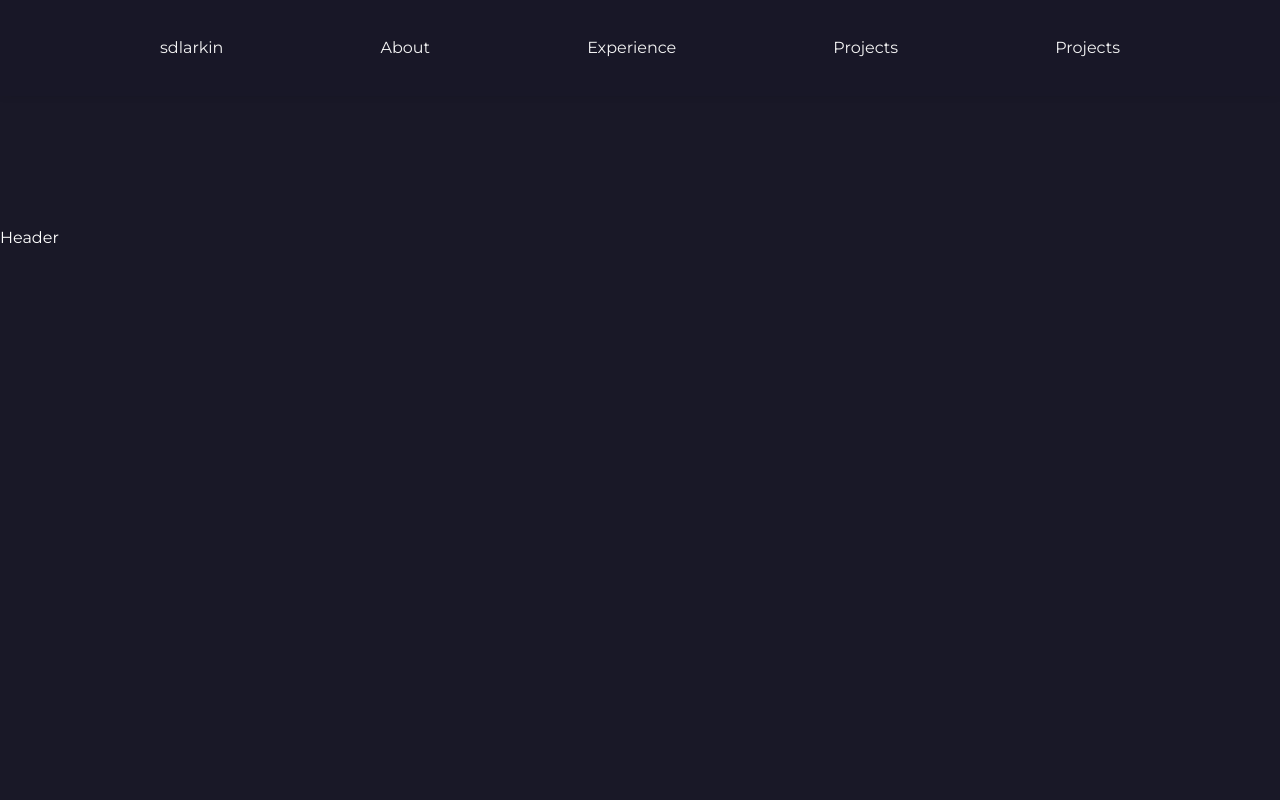
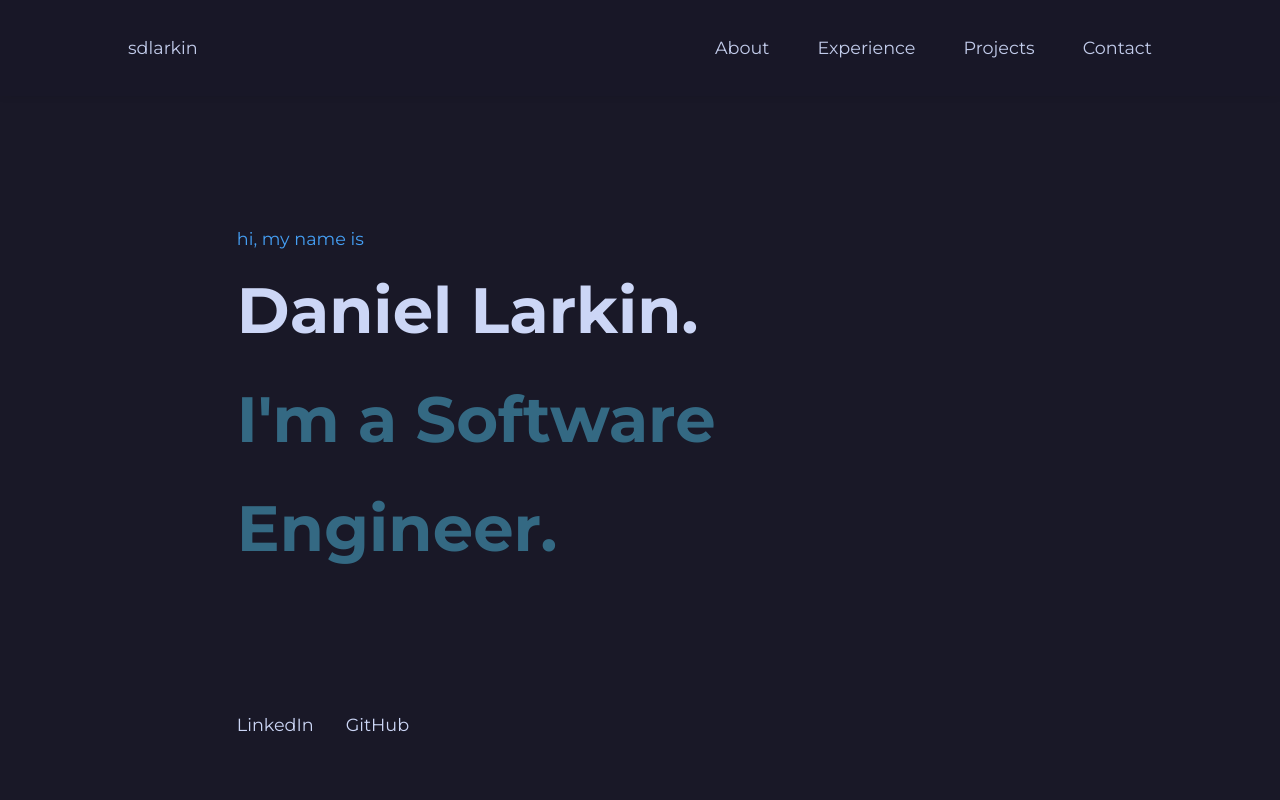
Before and after one commit to larkindaniel/sdlarkin, a React (Create React App) app: page / in a window 1280 px wide. Shown: the top 800 px of the page. Built offline with nearby package versions, Linux system fonts and the light colour scheme.

Commit message:
header and nav

```diff
--- a/src/components/footer/Footer.jsx
+++ b/src/components/footer/Footer.jsx
@@ -2,7 +2,7 @@ import React from "react";
 import "./footer.css";
 
 const Footer = () => {
-  return <div>Footer</div>;
+  return <section id = "footer">Footer</section>;
 };
 
 export default Footer;
--- a/src/components/header/Header.jsx
+++ b/src/components/header/Header.jsx
@@ -1,8 +1,18 @@
 import React from "react";
 import "./header.css";
+import HeaderSocials from "./HeaderSocials";
 
 const Header = () => {
-  return <section id="footer">Header</section>;
+  return (
+    <header>
+      <div className="container header__container">
+        <h className="header__intro">hi, my name is </h>
+        <h2>Daniel Larkin.</h2>
+        <h2 className="text-light">I'm a Software Engineer.</h2>
+        <HeaderSocials/>
+      </div>
+    </header>
+  );
 };
 
 export default Header;
--- /dev/null
+++ b/src/components/header/HeaderSocials.jsx
@@ -0,0 +1,16 @@
+import React from "react";
+
+const HeaderSocials = () => {
+  return (
+    <div className="header__socials">
+      <a href="https://www.linkedin.com/in/sdlarkin/" target="_blank">
+        LinkedIn
+      </a>
+      <a href="https://github.com/larkindaniel" target="_blank" className="header__push">
+        GitHub
+      </a>
+    </div>
+  );
+};
+
+export default HeaderSocials;
--- a/src/components/header/header.css
+++ b/src/components/header/header.css
@@ -0,0 +1,32 @@
+
+
+header{
+    height: 100vh;
+    padding-top: 8rem;
+    overflow: hidden;
+}
+.header__intro{
+    color: var(--color-primary);
+    display: flex;
+    height: 2rem;
+}
+
+.header__container {
+    text-align: left;
+    height: 100%;
+    position: relative;
+
+  }
+
+.header__socials{
+    padding-top: 8rem;
+    display: flex;
+    align-items: center;
+    column-gap: 2rem;
+
+
+}
+
+.header__push{
+    margin-right: auto;
+}
--- a/src/components/nav/Nav.jsx
+++ b/src/components/nav/Nav.jsx
@@ -1,17 +1,22 @@
 import React from "react";
 import "./nav.css";
 import useScrollDirection from "./scrolldirection";
+import LOGO from "../../assets/logo.PNG";
 
 const Nav = () => {
   const scrollDirection = useScrollDirection();
   console.log(scrollDirection);
   return (
     <nav className={`navbar ${scrollDirection === "down" ? "hide" : "show"}`}>
-      <a id="test" href="#"> sdlarkin </a>
-      <a href="#about">About</a>
+      <a href="#">
+        sdlarkin
+      </a>
+      <a href="#about" className="nav__push">
+        About
+      </a>
       <a href="#experience">Experience</a>
       <a href="#projects">Projects</a>
-      <a href="#contact">Projects</a>
+      <a href="#contact">Contact</a>
     </nav>
   );
 };
--- a/src/components/nav/nav.css
+++ b/src/components/nav/nav.css
@@ -1,29 +1,27 @@
 .navbar {
+  display: flex;
+  align-items: center;
   background: var(--color-bg);
+  column-gap: 3rem;
   width: 100%;
   opacity: 0.95;
+  backdrop-filter: blur(10px);
   height: 6rem;
   position: sticky;
   top: 0;
-  left: 0;
-  display: flex;
-  justify-content: space-between;
   transition-property: all;
-  align-items: center;
-
-
-  padding: 0 10rem;
+  padding: 0 8rem;
   transition-duration: 400ms;
   box-shadow: 0 0 10px 0 rgba(0, 0, 0, 0.1);
+}
+
+.nav__push {
+  margin-left: auto;
 }
 
 .navbar.hide {
   top: -6rem;
   transition-duration: 200ms;
-}
-
-#test{
-
 }
 
 /* .navbar.show ul {
--- a/src/index.css
+++ b/src/index.css
@@ -1,5 +1,7 @@
-@import url("https://fonts.googleapis.com/css2?family=Montserrat&display=swap");
+@import url("https://fonts.googleapis.com/css2?family=Montserrat:wght@400;500;600;700&display=swap");
 /* @import url('https://fonts.googleapis.com/css2?family=Inter&display=swap'); */
+@import url("https://fonts.googleapis.com/css2?family=Open+Sans:wght@400;500;700&display=swap");
+
 * {
   margin: 0;
   padding: 0;
@@ -13,16 +15,20 @@
 :root {
   --color-bg: #191827;
   --color-bg-variant: #051937;
-  --color-primary: #4194d0;
+  --color-primary: #459ff4;
+  /* --color-primary: #ccd6f6; */
   --color-primary-variant: rgba(77, 181, 255, 0.4);
-  --color-white: #fff;
-  --color-light: rgba(225, 225, 225, 0.6);
+  --color-white: #ccd6f6;
+  --color-light: rgba(77, 181, 219, 0.518);
 
   --transition: all 600ms ease;
 
-  --container-width-lg: 75%;
+  --container-width-lg: 63%;
   --container-width-md: 86%;
   --container-width-sm: 90%;
+
+  --primary-font: "Montserrat", sans-serif;
+  --seconary-font: "Montserrat", sans-serif;
 }
 
 html {
@@ -34,9 +40,11 @@ html {
 }
 
 body {
-  font-family: 'Montserrat', sans-serif;
+  font-family: var(--primary-font);
   background: var(--color-bg);
   color: var(--color-white);
+  font-weight: 400;
+  font-size: 1.1rem;
   line-height: 1.7;
 }
 
@@ -51,6 +59,10 @@ h3,
 h4,
 h5 {
   font-weight: 500;
+}
+h2 {
+  font-weight: 700;
+  font-size: 4rem;
 }
 
 h1 {
```
Also changed, not shown: src/assets/logo.PNG (added).
